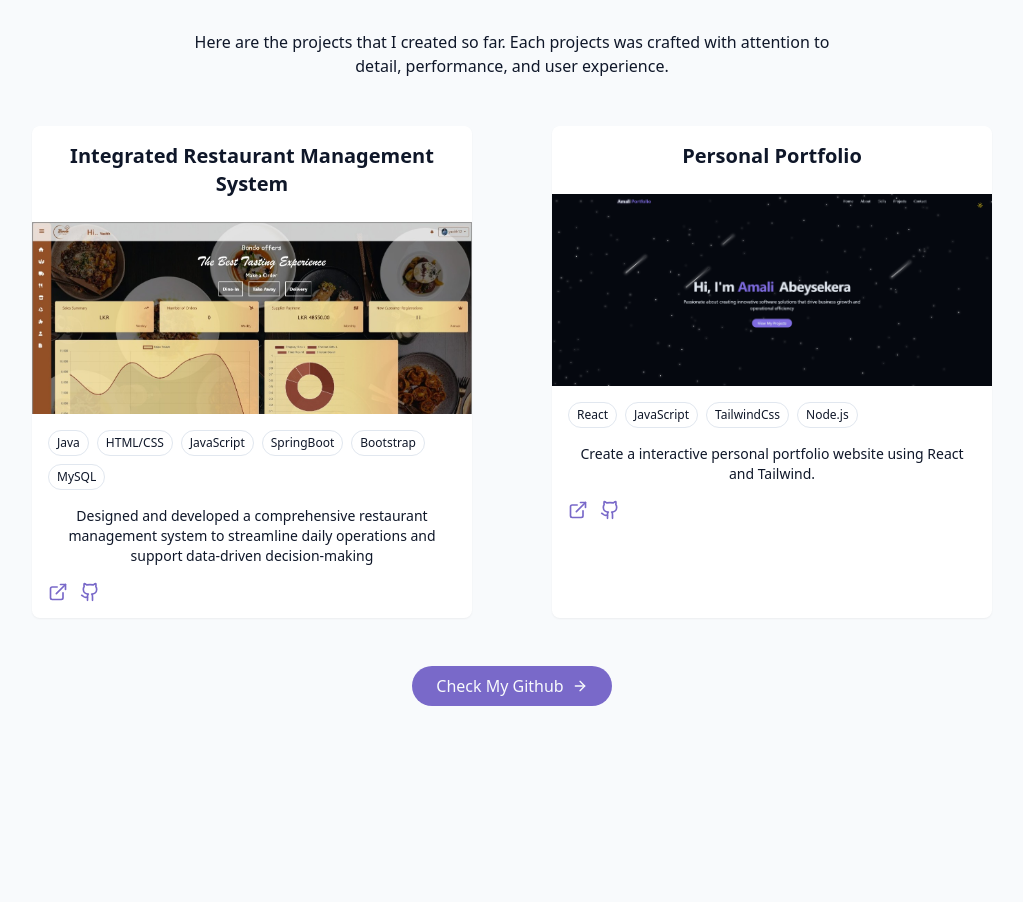
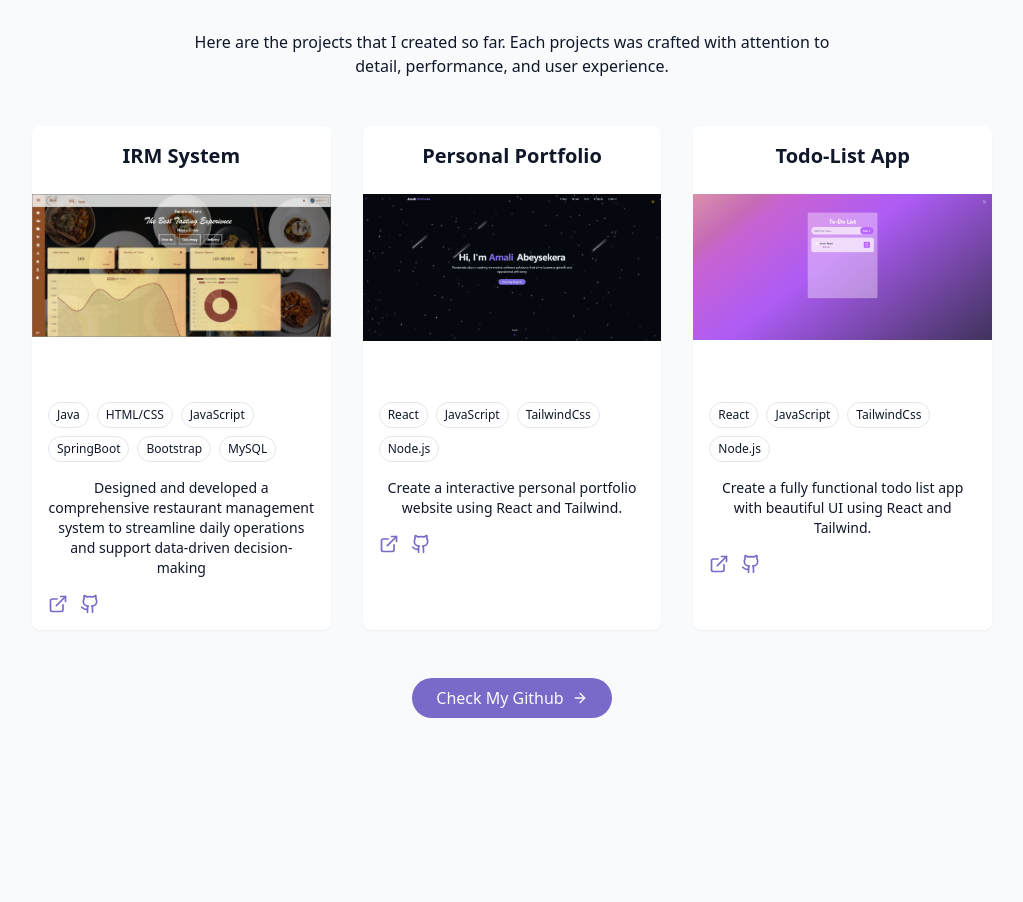
Before and after one commit to amali-b/my-portfolio, a React (Vite) app: page / in a window 1280 px wide. Shown: the part 2840-3742 px from the top of the page, without its empty margins (128-1151 px from the left). Built offline with nearby package versions, Linux system fonts and the light colour scheme.

Commit message:
Update Project Section

```diff
--- a/src/components/ProjectSection.jsx
+++ b/src/components/ProjectSection.jsx
@@ -4,7 +4,7 @@ import { ArrowRight, ExternalLink, GithubIcon } from "lucide-react";
 const projects = [
   {
     id: 1,
-    title: "Integrated Restaurant Management System",
+    title: "IRM System",
     description:
       "Designed and developed a comprehensive restaurant management system to streamline daily operations and support data-driven decision-making",
     image: "/projects/Project1.jpg",
@@ -16,7 +16,7 @@ const projects = [
       "Bootstrap",
       "MySQL",
     ],
-    demoUrl: "#",
+    demoUrl: "",
     githubUrl:
       "https://github.com/amali-b/Integrated-Restaurant-Management.git",
   },
@@ -29,6 +29,16 @@ const projects = [
     tags: ["React", "JavaScript", "TailwindCss", "Node.js"],
     demoUrl: "#",
     githubUrl: "https://github.com/amali-b/my-portfolio.git",
+  },
+  {
+    id: 2,
+    title: "Todo-List App",
+    description:
+      "Create a fully functional todo list app with beautiful UI using React and Tailwind.",
+    image: "/projects/Project3.png",
+    tags: ["React", "JavaScript", "TailwindCss", "Node.js"],
+    demoUrl: "https://todo-list-app-sage-iota.vercel.app/",
+    githubUrl: "https://github.com/amali-b/todo-list.git",
   },
 ];
 
@@ -45,7 +55,7 @@ export const ProjectSection = () => {
           with attention to detail, performance, and user experience.
         </p>
 
-        <div className="grid grid-cols-1 md:grid-cols-2 lg:grid-cols-2 gap-20">
+        <div className="grid grid-cols-1 md:grid-cols-2 lg:grid-cols-3 gap-8">
           {projects.map((project, key) => (
             <div
               key={key}
```
Also changed, not shown: public/projects/Project3.png (added).
